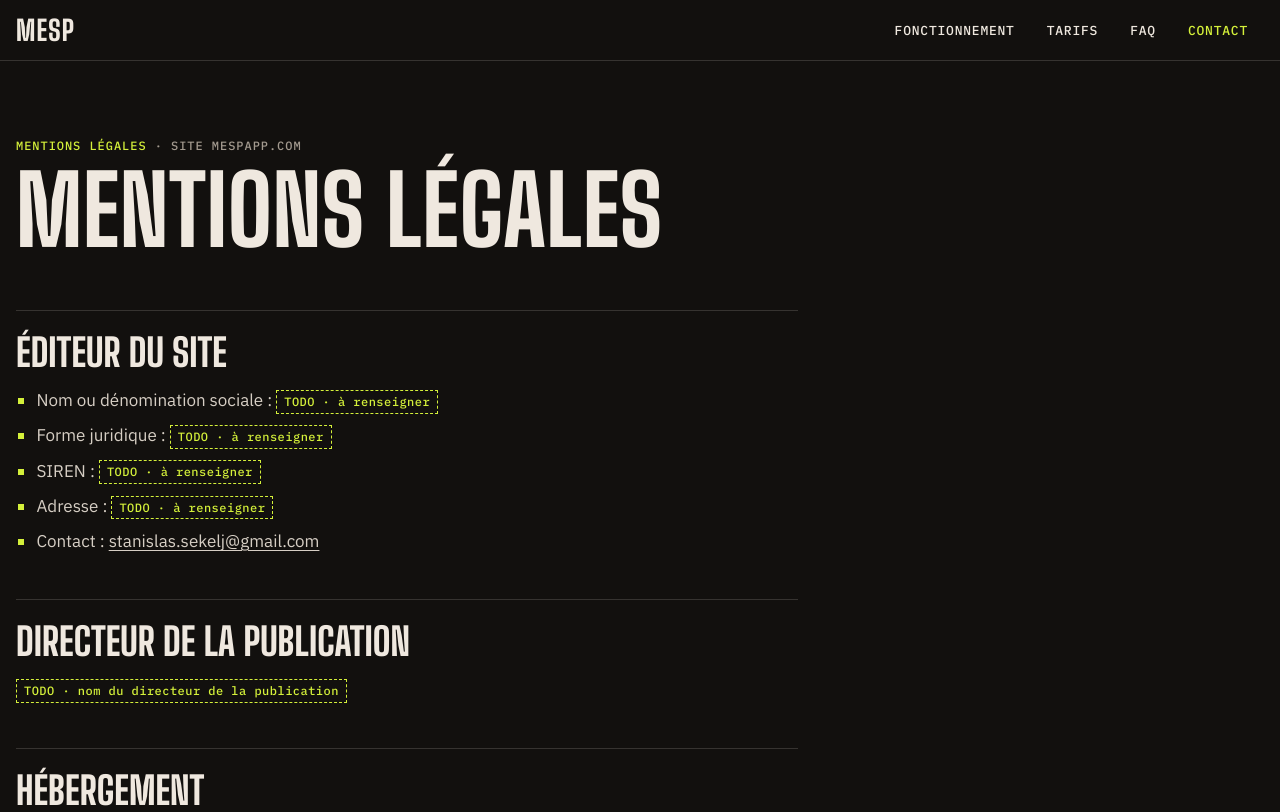
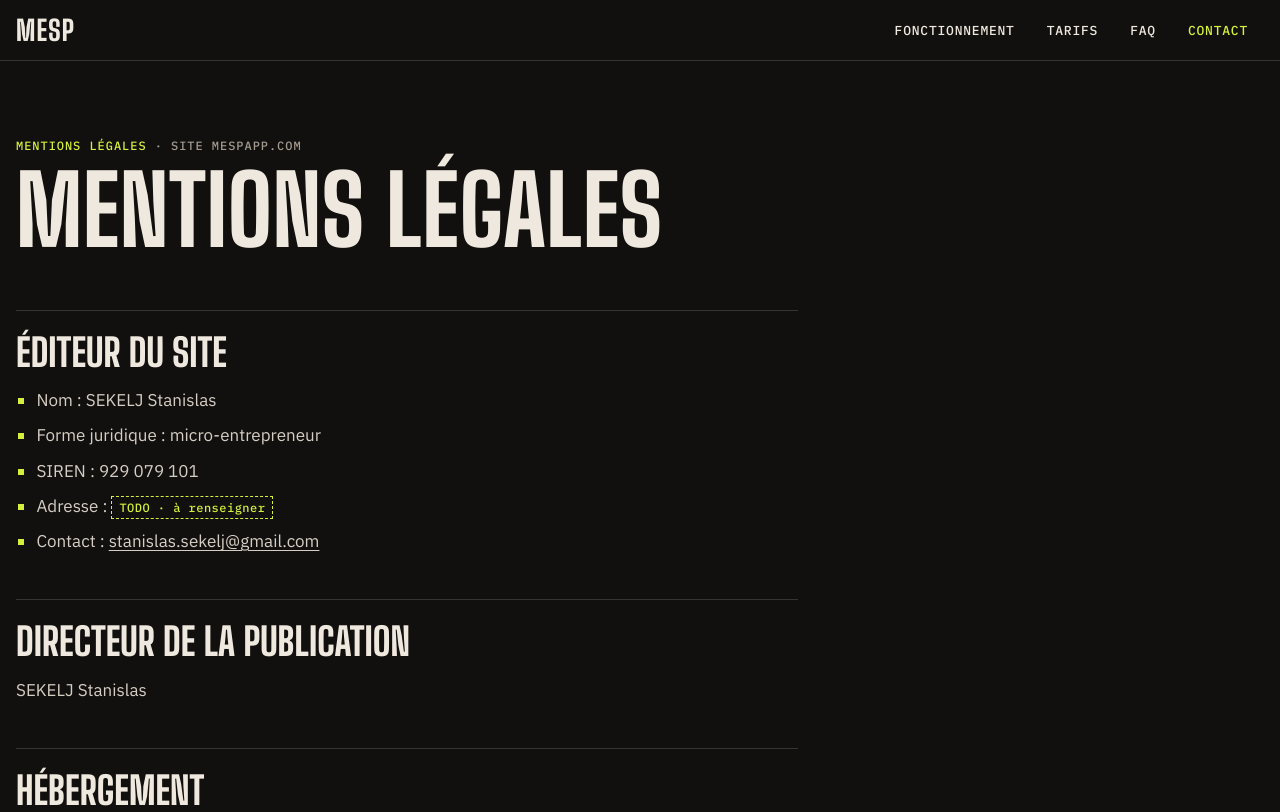
Before and after one commit to stanislasSekelj/MESPWEB, a plain HTML site: page docs/mentions-legales.html in a window 1280 px wide. Shown: the top 812 px of the page. Drawn offline with Linux system fonts and the light colour scheme.

Commit message:
Legal pages: publisher identity
Co-Authored-By: Claude Fable 5.2 <noreply@anthropic.com>

```diff
--- a/docs/mentions-legales.html
+++ b/docs/mentions-legales.html
@@ -32,14 +32,14 @@
   <div class="prose">
     <h2>Éditeur du site</h2>
     <ul>
-      <li>Nom ou dénomination sociale&nbsp;: <span class="todo">à renseigner</span></li>
-      <li>Forme juridique&nbsp;: <span class="todo">à renseigner</span></li>
-      <li>SIREN&nbsp;: <span class="todo">à renseigner</span></li>
+      <li>Nom&nbsp;: SEKELJ Stanislas</li>
+      <li>Forme juridique&nbsp;: micro-entrepreneur</li>
+      <li>SIREN&nbsp;: <span class="num">929&nbsp;079&nbsp;101</span></li>
       <li>Adresse&nbsp;: <span class="todo">à renseigner</span></li>
       <li>Contact&nbsp;: <a href="mailto:stanislas.sekelj@gmail.com">stanislas.sekelj@gmail.com</a></li>
     </ul>
     <h2>Directeur de la publication</h2>
-    <p><span class="todo">nom du directeur de la publication</span></p>
+    <p>SEKELJ Stanislas</p>
     <h2>Hébergement</h2>
     <p>Le site est hébergé par GitHub Pages&nbsp;: GitHub, Inc., 88 Colin P. Kelly Jr. Street, San Francisco, CA 94107, États-Unis.</p>
     <p>Il est diffusé par Cloudflare, Inc., 101 Townsend Street, San Francisco, CA 94107, États-Unis.</p>
```
Also changed, not shown: docs/confidentialite.html (+1 -1 lines).
